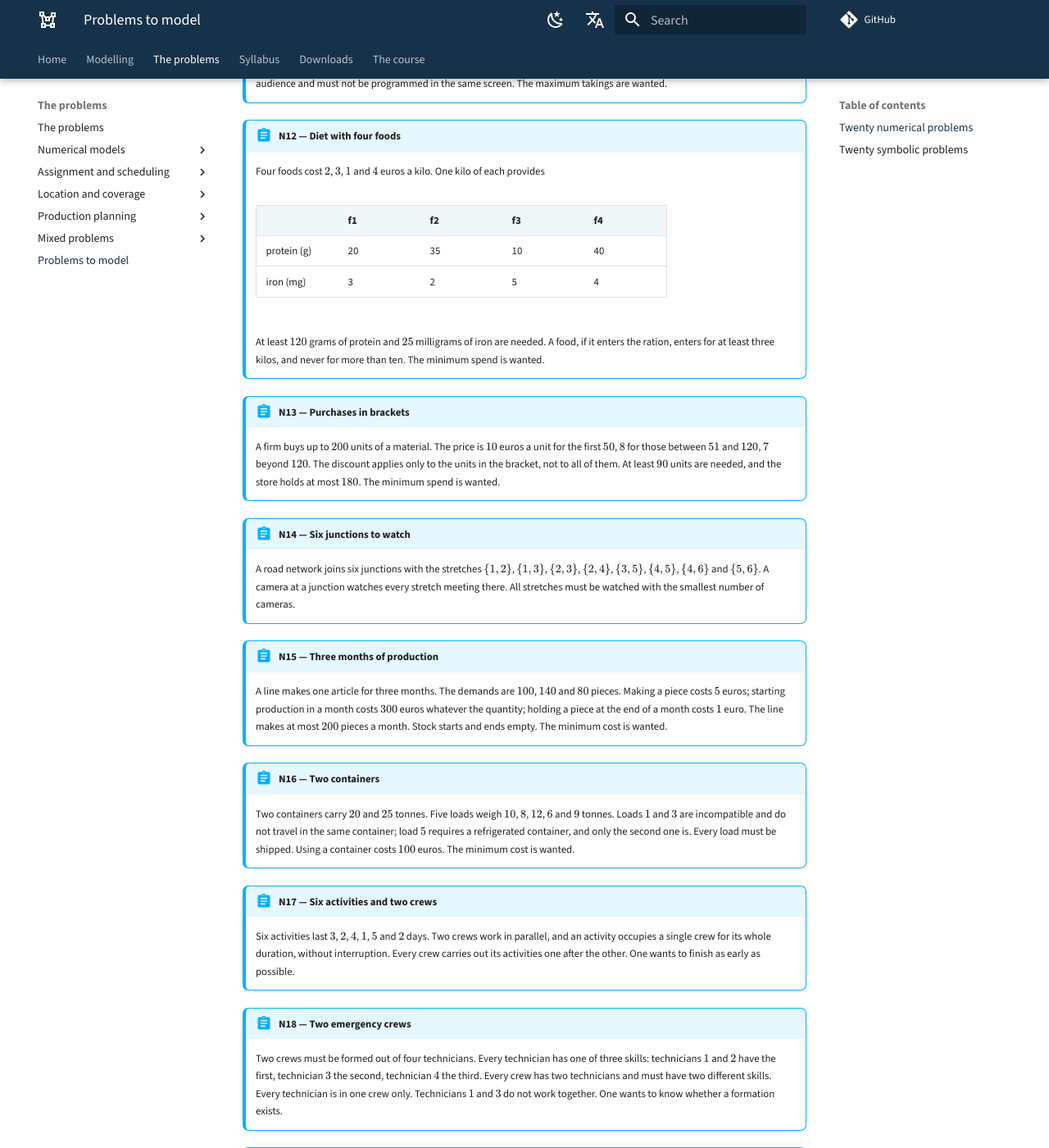
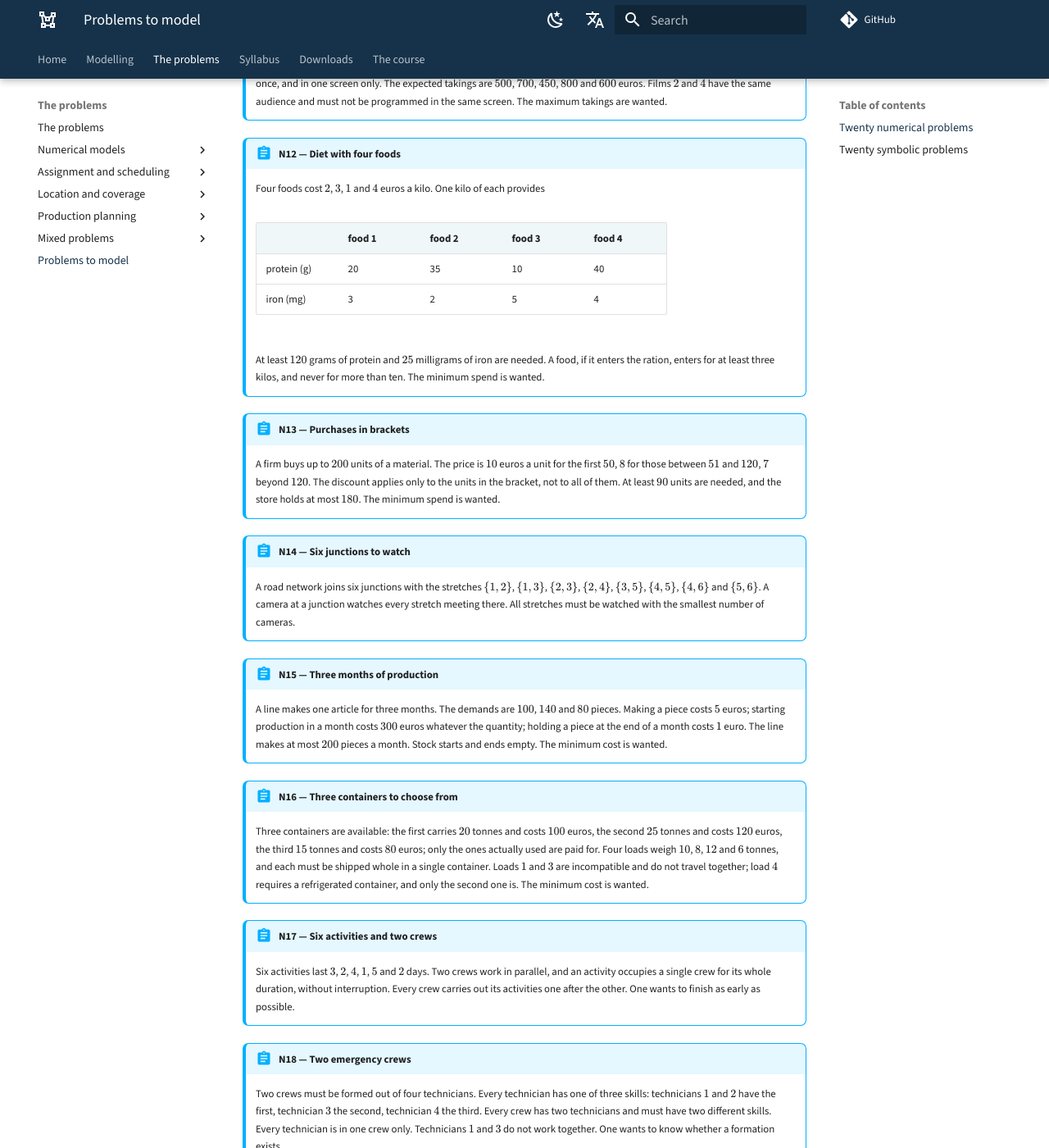
Before and after one commit to fabiofurini/mip-modelling, an MkDocs documentation site: the page built from docs/to-model.md, in a window 1280 px wide and 1400 px high, scrolled down 2461 px. Shown: the whole window at 82% size. Built offline with MkDocs 1.6.1 and Material for MkDocs 9.7.7, drawn with Linux system fonts in a browser that asks for light colours; comment, search, counter and statistics services are not loaded; some of the changed text lies outside the part shown.

Commit message:
No symbolic indices in the numerical problems, and two less automatic data sets
Editorial rule: in N1--N20 the objects are called by name --- "delivery 2",
"customer 3", "food 1" --- and symbolic indices start in S1--S20, where they are
needed. All twenty checked: N2 spoke of "courier $i$" and "delivery $j$", N9 of
"warehouse $l$" and "customer $c$", N12 had columns f1...f4, N11 anticipated
$x_{2s}$ in the question. None is left.

N4 and N16 had data that answered in place of the model. In N4 two boxes were
available and two were needed: there are now three, and how many to open is a
decision. In N16 the loads weighed exactly what the two containers carried, so
both were used of necessity: there are now three containers, with different
capacities and costs, and the optimum (200) uses the second and the third --- not
the roomiest pair, because incompatibility and refrigeration rule it out. The
relaxation drops to 175, so there is a real gap.

Co-Authored-By: Claude Opus 5 <noreply@anthropic.com>

```diff
--- a/docs/to-model.md
+++ b/docs/to-model.md
@@ -25,10 +25,10 @@ Data written out, as in the fifteen numerical models: one reads the statement, r
 
 !!! abstract "N2 — Three couriers, four deliveries"
 
-    Four deliveries must be given to three couriers. The time courier $i$ takes for
-    delivery $j$, in minutes, is
+    Four deliveries must be given to three couriers. The table gives, for every
+    courier and every delivery, the time needed in minutes:
 
-    |  | D1 | D2 | D3 | D4 |
+    |  | delivery 1 | delivery 2 | delivery 3 | delivery 4 |
     |---|---|---|---|---|
     | courier 1 | 20 | 35 | 25 | 40 |
     | courier 2 | 25 | 20 | 30 | 35 |
@@ -47,8 +47,8 @@ Data written out, as in the fifteen numerical models: one reads the statement, r
 !!! abstract "N4 — Four parcels in ten-kilo boxes"
 
     Four parcels weigh $6$, $5$, $4$ and $3$ kilos. Every box carries at most $10$
-    kilos and a parcel is not split. Two boxes are available. The minimum number of
-    boxes is wanted.
+    kilos and a parcel is not split. Three boxes are available. The minimum number
+    of boxes is wanted.
 
 !!! abstract "N5 — Two products, three departments"
 
@@ -84,10 +84,10 @@ Data written out, as in the fifteen numerical models: one reads the statement, r
 
     Three customers ask for $12$, $8$ and $15$ pallets. Three warehouses can be
     opened, with capacities $20$, $25$ and $18$ pallets and fixed opening costs
-    $100$, $90$ and $80$. The transport cost per pallet from warehouse $l$ to
-    customer $c$ is
+    $100$, $90$ and $80$. The table gives the transport cost per pallet from each
+    warehouse to each customer:
 
-    |  | c1 | c2 | c3 |
+    |  | customer 1 | customer 2 | customer 3 |
     |---|---|---|---|
     | warehouse 1 | 2 | 4 | 5 |
     | warehouse 2 | 3 | 2 | 4 |
@@ -113,7 +113,7 @@ Data written out, as in the fifteen numerical models: one reads the statement, r
 
     Four foods cost $2$, $3$, $1$ and $4$ euros a kilo. One kilo of each provides
 
-    |  | f1 | f2 | f3 | f4 |
+    |  | food 1 | food 2 | food 3 | food 4 |
     |---|---|---|---|---|
     | protein (g) | 20 | 35 | 10 | 40 |
     | iron (mg) | 3 | 2 | 5 | 4 |
@@ -145,12 +145,14 @@ Data written out, as in the fifteen numerical models: one reads the statement, r
     $1$ euro. The line makes at most $200$ pieces a month. Stock starts and ends
     empty. The minimum cost is wanted.
 
-!!! abstract "N16 — Two containers"
+!!! abstract "N16 — Three containers to choose from"
 
-    Two containers carry $20$ and $25$ tonnes. Five loads weigh $10$, $8$, $12$, $6$
-    and $9$ tonnes. Loads $1$ and $3$ are incompatible and do not travel in the same
-    container; load $5$ requires a refrigerated container, and only the second one
-    is. Every load must be shipped. Using a container costs $100$ euros. The minimum
+    Three containers are available: the first carries $20$ tonnes and costs $100$
+    euros, the second $25$ tonnes and costs $120$ euros, the third $15$ tonnes and
+    costs $80$ euros; only the ones actually used are paid for. Four loads weigh
+    $10$, $8$, $12$ and $6$ tonnes, and each must be shipped whole in a single
+    container. Loads $1$ and $3$ are incompatible and do not travel together; load
+    $4$ requires a refrigerated container, and only the second one is. The minimum
     cost is wanted.
 
 !!! abstract "N17 — Six activities and two crews"
```
Also changed, not shown: 2 other files.
